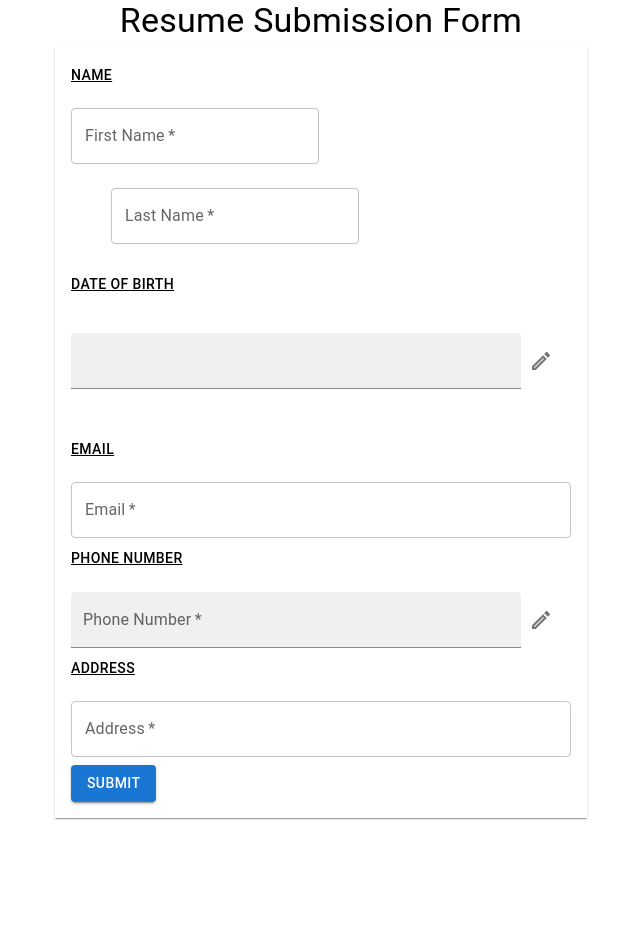
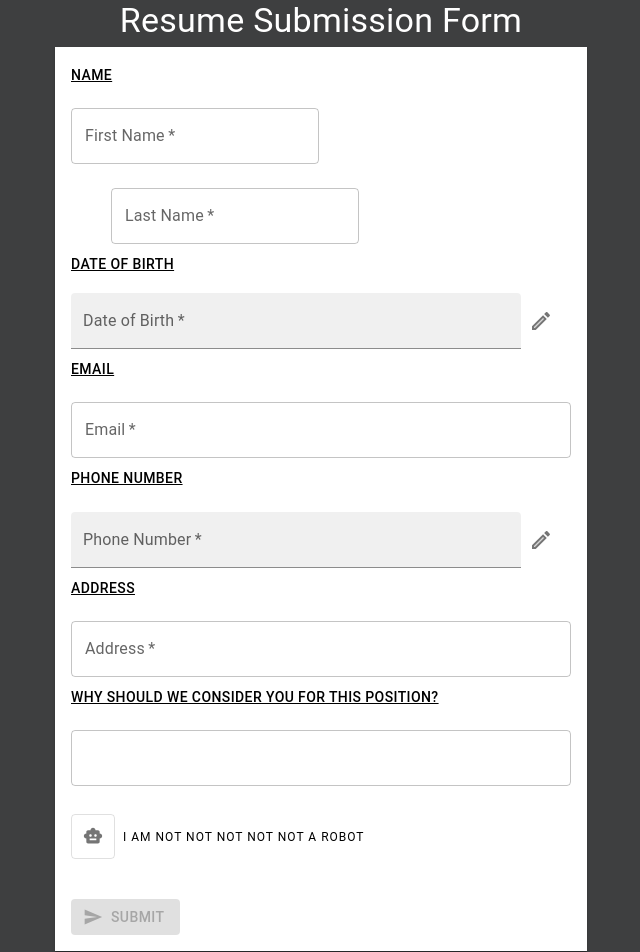
Before and after one commit to jafalca/Falca-Sporski-BadUI, a React (Create React App) app: page / in a window 1280 px wide. Shown: the top 952 px of the page, without its empty margins (319-959 px from the left). Before the commit the page ends 823 px from the top, so only its background shows below. Built offline with nearby package versions, Linux system fonts and the light colour scheme.

Commit message:
Finalized UI, added fake CAPTCHA with a bunch of quirks, updated Readme

```diff
--- a/src/App.js
+++ b/src/App.js
@@ -1,28 +1,93 @@
 import * as React from 'react';
-import {Box, TextField, Typography, Button, Modal, Grid, Switch, Paper} from '@mui/material';
-import { styled } from '@mui/material/styles';
+import {Box, TextField, Typography, Button, Modal, Grid, Switch, Paper, ToggleButton, CircularProgress, Snackbar, Alert} from '@mui/material';
+
 import { HexColorPicker } from "react-colorful";
+
 import EditTwoToneIcon from '@mui/icons-material/EditTwoTone';
-import RefreshIcon from '@mui/icons-material/Refresh';
+import CasinoIcon from '@mui/icons-material/Casino';
 import CheckIcon from '@mui/icons-material/Check';
+import SendIcon from '@mui/icons-material/Send';
+import WarningAmberIcon from '@mui/icons-material/WarningAmber';
+import SmartToyIcon from '@mui/icons-material/SmartToy';
+
+import { red } from '@mui/material/colors';
 import IconButton from '@mui/material/IconButton';
-import Number from "./components/number"
 
 function App() {
-  const [value, setValue] = React.useState(null);
+
+  const ids = ['fname', 'lname','dob', 'email', 'phonenumber', 'address', 'consideration']
+
   const [pickerColor, setColor] = React.useState("#ffffff")
   const [dob, setDob] = React.useState("00/00/00")
   const [dobText, setDobText] = React.useState("")
+  const [phoneText, setPhoneText] = React.useState("")
   const [openPicker, setOpenPicker] = React.useState(false)
   const [openNumber, setOpenNumber] = React.useState(false)
+  const [robotCheck, setRobotCheck] = React.useState(false);
+  const [loadRobot, setLoadRobot] = React.useState(false)
+  const [showTuringFail, setTuringFail] = React.useState(false)
+  const [missingNotification, setMissingNotification] = React.useState(false)
+  const [successScreen, setSuccessScreen] = React.useState(false)
 
-  const Item = styled(Paper)(({ theme }) => ({
-    backgroundColor: theme.palette.mode === 'dark' ? '#1A2027' : '#fff',
-    ...theme.typography.body2,
-    padding: theme.spacing(1),
-    textAlign: 'center',
-    color: theme.palette.text.secondary,
-  }));
+  function init(){
+    let numbers = []
+    for (let i = 0; i < 10; i++){
+        numbers.push({locked: false, value: "0"})
+    }
+    return numbers
+  }
+  const [phoneNumber, setPhoneNumber] = React.useState(init());
+
+  function randomize() {
+    let tempNum = JSON.parse(JSON.stringify(phoneNumber));
+      for (let i = 0; i < 10; i++){
+          if(!tempNum[i]["locked"]){
+              let rand = Math.floor(Math.random() * 10)
+              tempNum[i]["value"] = rand.toString()
+          }
+      }
+      setPhoneNumber(tempNum)
+  }
+
+  function counterMeasure() {
+    let rand = Math.floor(Math.random() * (ids.length))
+    document.getElementById(ids[rand]).value = ""
+  }
+
+  function submitCheck(){
+    for (let i = 0; i < ids.length; i++) {
+      if (document.getElementById(ids[i]).value == "") {
+        handleOpenError()
+        return
+      }
+    }
+    handleOpenSuccess()
+  }
+
+  function turingTest(){
+    let probabilitySuccess = .33
+    let rand = Math.random()
+    if(rand > probabilitySuccess){
+      counterMeasure()
+      handleOpenTuring()
+      return false
+    }
+    return true
+  }
+
+  function loadingRobotCheck() {
+    setLoadRobot(true)
+    setRobotCheck(false)
+    setTimeout(function(){
+      setLoadRobot(false)
+      if(!turingTest()){
+        setRobotCheck(false)
+      }
+      else{
+        setRobotCheck(true)
+      }
+    },2000)
+  }
 
   const modal_rgb_style = {
     position: 'absolute',
@@ -40,11 +105,23 @@ function App() {
     top: '50%',
     left: '50%',
     transform: 'translate(-50%, -50%)',
-    width: 650,
+    width: 670,
     bgcolor: 'background.paper',
     boxShadow: 24,
     p: 4,
   };
+
+  const success_screen = {
+    position: 'absolute',
+    top: '50%',
+    left: '50%',
+    transform: 'translate(-50%, -50%)',
+    width: '100%',
+    height: '100%',
+    bgcolor: '#3e3f40',
+    boxShadow: 24,
+    p: 4,
+  }
 
   const handleOpen = () => setOpenPicker(true)
   const handleClose = () => setOpenPicker(false)
@@ -52,37 +129,17 @@ function App() {
   const handleOpenNum = () => setOpenNumber(true)
   const handleCloseNum = () => setOpenNumber(false)
 
-  let check = true
+  const handleOpenTuring = () => setTuringFail(true)
+  const handleCloseTuring = () => setTuringFail(false)
 
-  let ids = ['fname', 'lname','dob', 'email', 'phonenumber', 'address']
-
-  function finishForm() {
-    check = true
-
-    for (let i = 0; i < ids.length; i++) {
-      if (document.getElementById(ids[i]).value == "") {
-        check = false
-      }
-    }
-    if (!!!!!!!!!!!check){
-      alert("You forgot something.....");
-      return
-    }
-    let rand = Math.floor(Math.random() * (ids.length + 1))
-    if (rand == ids.length) {
-      alert("Thank you for applying, you'll hear from us soon.... maybe....");
-      window.location.reload(false);
-      return
-    } else {
-      document.getElementById(ids[rand]).value = ""
-      alert("Whoops we erased something on you, promise it won't happen again!");
-    }
-  }
+  const handleOpenError = () => setMissingNotification(true)
+  const handleCloseError = () => setMissingNotification(false)
+  const handleOpenSuccess = () => setSuccessScreen(true)
 
   return (
-    <div className="App" style={{display: 'flex',  justifyContent:'center'}}>
-    <form>
-      <Typography variant="h4" component="h4" style={{display: 'flex',  justifyContent:'center'}}>
+    <div className="App" style={{display: 'flex',  justifyContent:'center', background:'#3e3f40'}}>
+    <div>
+      <Typography variant="h4" component="h4" style={{display: 'flex',  justifyContent:'center', color:'#ffffff'}}>
         Resume Submission Form
       </Typography>
         <Box
@@ -99,25 +156,23 @@ function App() {
           <TextField id="fname" label="First Name" variant="outlined" margin="normal" required/>
           <TextField id="lname" label="Last Name" variant="outlined"  margin="normal" required sx={{ml: 5}}/>
 
-          <br/> <br/>
 
           <Typography variant="button" display="block"> <u>Date of Birth</u> </Typography>
-          <br/>
+
           <div>
-            <TextField id="dob"  variant="filled" margin="normal" value={dobText} required InputProps={{readOnly: true}}
+            <TextField id="dob"  variant="filled" margin="normal" label="Date of Birth" value={dobText} required InputProps={{readOnly: true}}
             sx={{width: 450}}
             />
             <IconButton sx={{mt:3}} onClick={handleOpen} >
             <EditTwoToneIcon/>
             </IconButton>
           </div>
-          <br/> <br/>
 
           <Typography variant="button" display="block" gutterBottom> <u>Email</u> </Typography>
           <TextField id="email" label="Email" variant="outlined" margin="normal" required fullWidth/>
 
           <Typography variant="button" display="block" gutterBottom> <u>Phone Number</u> </Typography>
-          <TextField id="phonenumber" label="Phone Number" variant="filled" margin="normal" type="number" required InputProps={{readOnly: true}}
+          <TextField id="phonenumber" label="Phone Number" variant="filled" margin="normal" value={phoneText} required InputProps={{readOnly: true}}
           sx={{width: 450}}
           />
           <IconButton sx={{mt:3}} onClick={handleOpenNum} >
@@ -126,12 +181,33 @@ function App() {
 
           <Typography variant="button" display="block" gutterBottom> <u>Address</u> </Typography>
           <TextField id="address" label="Address" variant="outlined" margin="normal" required fullWidth/>
-          <Button onClick={finishForm} variant="contained">Submit</Button>
 
+          <Typography variant="button" display="block" gutterBottom> <u>Why should we consider you for this position?</u> </Typography>
+          <TextField id="consideration"  variant="outlined" margin="normal" required fullWidth multiline/>
+          <br/> <br/>
+          <div  style={{display: 'flex',  justifyContent:'left'}} >
+
+          <ToggleButton
+            value="check"
+            selected={robotCheck}
+            onChange={() => {
+              loadingRobotCheck()
+            }}>
+            <SmartToyIcon fontSize="small" color="action" />
+          </ToggleButton>
+          &ensp;
+          <Typography sx={{mt:1}} variant="overline" display="block" gutterBottom> I am not not not not not a robot </Typography>
+          &ensp;
+          {loadRobot && <CircularProgress/>}
+          {robotCheck && <CheckIcon  fontSize="large" color="success"/>}
+          </div>
+
+          <br/><br/>
+          <Button disabled={!robotCheck} onClick={submitCheck} variant="contained" startIcon={<SendIcon />}>Submit</Button>
       </Box>
 
 
-    </form>
+    </div>
 
     <Modal open={openPicker} onClose={handleClose}>
       <Box sx={modal_rgb_style}>
@@ -142,7 +218,7 @@ function App() {
           setDob(dob)
           }} />
         <Typography style={{display: 'flex',  justifyContent:'center'}} variant="overline" display="block" gutterBottom>
-          Date of Birth
+          Date of Birth (MM/DD/YY)
         </Typography>
         <Typography style={{display: 'flex',  justifyContent:'center'}} variant="overline" display="block" gutterBottom>
           <b>{dob}</b>
@@ -163,8 +239,7 @@ function App() {
       <Grid sx={{ flexGrow: 1 }} container spacing={2}>
       <Grid item xs={12}>
         <Grid container justifyContent="center" spacing={0.5}>
-          {[0,1,2,3,4,5,6,7,8,9].map((value) => (
-            <Grid key={value} item>
+          {phoneNumber.map((value) => (
               <Paper
                 sx={{
                   height: 70,
@@ -174,18 +249,30 @@ function App() {
                     theme.palette.mode === 'dark' ? '#1A2027' : '#fff',
                 }}
               >
+                <Typography style={{display: 'flex',  justifyContent:'center'}} variant="h6" display="block" gutterBottom>
+                  <b>{value["value"]}</b>
+                </Typography>
 
-                <Typography style={{display: 'flex',  justifyContent:'center'}} variant="h6" display="block" gutterBottom>
-                  <b>0</b>
-                </Typography>
-                <Switch/>
+                <Switch defaultChecked={value["locked"]} onClick={() => {
+                  value["locked"] = !value["locked"]
+                }}/>
               </Paper>
-            </Grid>
+
           ))}
-            <IconButton >
-              <RefreshIcon fontSize="large" color="primary"/>
+            <IconButton onClick={() => {
+              randomize()
+              }}>
+              <CasinoIcon fontSize="large" color="primary"/>
             </IconButton>
-            <IconButton onClick={handleCloseNum}>
+            <IconButton onClick={() => {
+              handleCloseNum()
+              let num = "";
+              for (let n of phoneNumber){
+                num=num+n["value"]
+              }
+              let formattedNum = "(" + num.slice(0,3) + ") " + num.slice(3,6) + "-" + num.slice(6,10)
+              setPhoneText(formattedNum)
+              }}>
               <CheckIcon fontSize="large" color="success"/>
             </IconButton>
         </Grid>
@@ -194,7 +281,31 @@ function App() {
       </Box>
     </Modal>
 
-    <Number/>
+    <Modal open={showTuringFail} onClose={handleCloseTuring}>
+    <Box sx={phone_style} >
+      <Typography variant="h6" component="h4" style={{display: 'flex',  justifyContent:'center'}}>
+         <WarningAmberIcon sx={{ color: red[500] }} /> &ensp;  Our Turing test has determined that you are likely a robot. &ensp; <WarningAmberIcon sx={{ color: red[500] }} />
+      </Typography>
+      <Typography variant="p" component="h4" style={{display: 'flex',  justifyContent:'center'}}>
+         We have erased one of your fields as a counter measure, please re-enter it and try again!
+      </Typography>
+      </Box>
+    </Modal >
+
+    <Modal open={successScreen}>
+    <Box sx={success_screen}>
+      <Typography variant="h3" component="h4" style={{display: 'flex',  justifyContent:'center', color: "#FFFFFF"}} >
+         Thank you for your personal information!
+      </Typography>
+      <Typography variant="h5" component="h4" style={{display: 'flex',  justifyContent:'center', color: "#FFFFFF"}}>
+      We will get back to you if we feel like it
+      </Typography>
+      </Box>
+    </Modal >
+
+    <Snackbar open={missingNotification} autoHideDuration={6000} onClose={handleCloseError} >
+      <Alert severity="error" onClose={handleCloseError} >You're missing something </Alert>
+    </Snackbar>
     </div>
 
   );
```
Also changed, not shown: src/components/number.js (deleted, +0 -38 lines), 1 other file (tests, documents, lock files or other folders).
